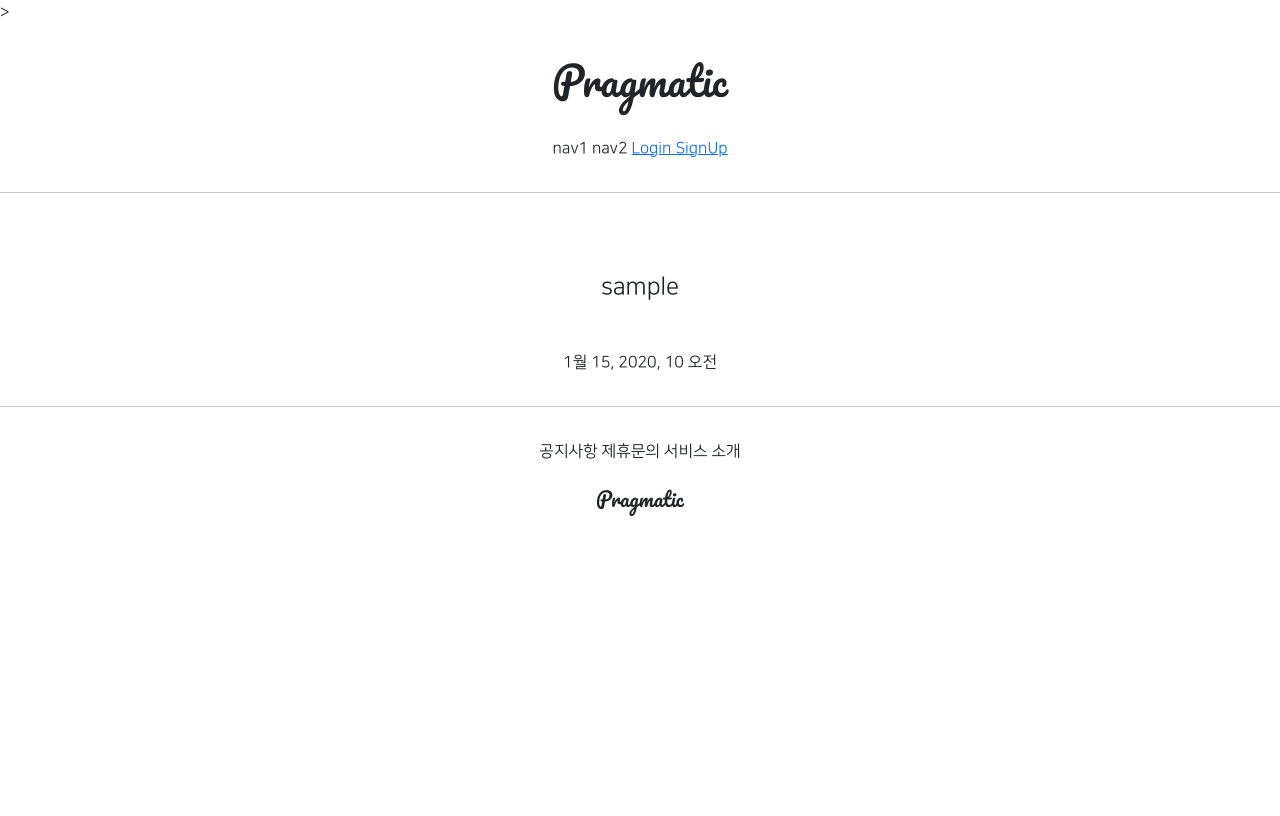
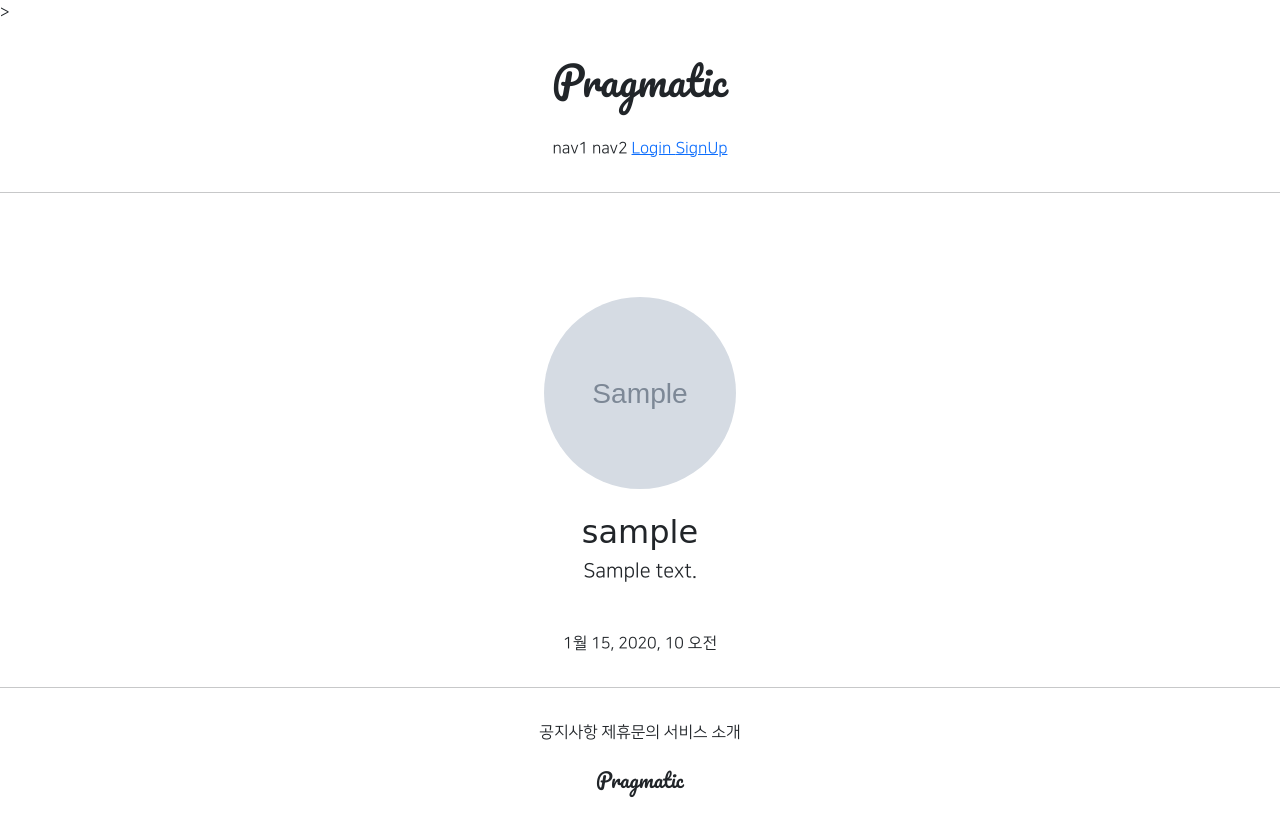
Before and after one commit to dhkdl/gis_2ban_1, a Django app: page /accounts/detail/1 in a window 1280 px wide. Before the commit the page ends 516 px from the top, so only its background shows below. Run offline with Django 3.2, Linux system fonts and the light colour scheme; tables that the repository leaves empty hold one stand-in row (values such as "Sample post"); grey boxes marked "Sample" are stand-in pictures; parts of the project's set-up code (start-up, migrations or seed data) failed here and were passed over; some libraries are stand-ins or nearby versions.

Commit message:
07.26 2ban class commit 4

```diff
--- a/accountapp/templates/accountapp/detail.html
+++ b/accountapp/templates/accountapp/detail.html
@@ -6,7 +6,19 @@
 
     <div class="text-center mw-500 m-auto">
         <div class="m-5">
-            <h4>{{ target_user.username }}</h4>
+            {% if target_user.profile %}
+                <img src="{{ target_user.profile.image.url }}"
+                     class="profile_image m-4"
+                     alt="profile image">
+                <h2 class="NNS_B">{{ target_user.profile.nickname }}</h2>
+                <h5>{{ target_user.profile.message }}</h5>
+            {% else %}
+            <h4>
+                <a href="{% url 'profileapp:create' %}">
+                    Create Profile
+                </a>
+            </h4>
+            {% endif %}
         </div>
         <div>
             {{ target_user.date_joined }}
--- a/gis_2ban_1/urls.py
+++ b/gis_2ban_1/urls.py
@@ -13,6 +13,8 @@ Including another URLconf
     1. Import the include() function: from django.urls import include, path
     2. Add a URL to urlpatterns:  path('blog/', include('blog.urls'))
 """
+from django.conf import settings
+from django.conf.urls.static import static
 from django.contrib import admin
 from django.urls import path, include
 
@@ -20,4 +22,4 @@ urlpatterns = [
     path('admin/', admin.site.urls),
     path('accounts/', include('accountapp.urls')),
     path('profile/', include('profileapp.urls')),
-]
+] + static(settings.MEDIA_URL, document_root=settings.MEDIA_ROOT)
--- a/static/base.css
+++ b/static/base.css
@@ -21,3 +21,16 @@
     max-width: 500px;
     padding: 1rem 1.5rem;
 }
+
+
+.profile_image{
+    height: 12rem;
+    width: 12rem;
+    border-radius: 20rem;
+    object-fit: cover;
+}
+
+
+.NNS_B{
+    font-family: "NanumSquareB", cursive;
+}
```
